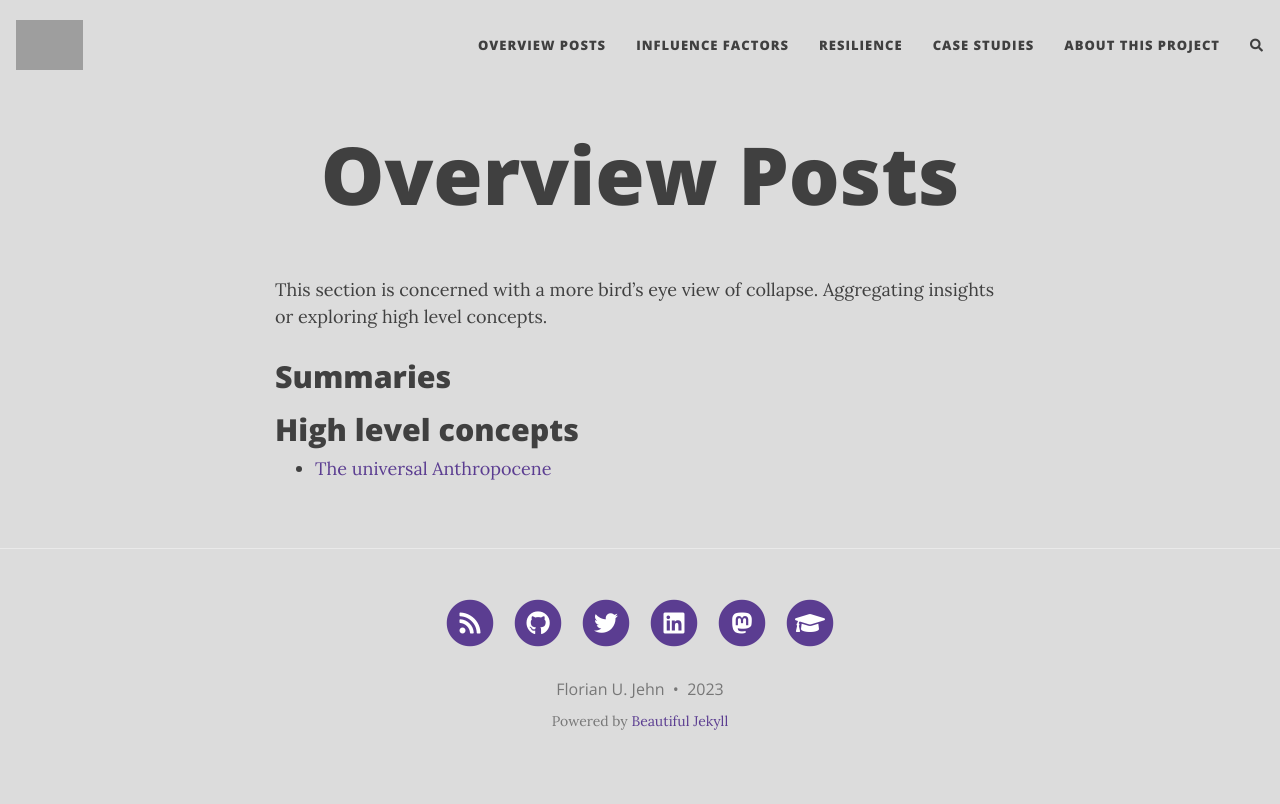
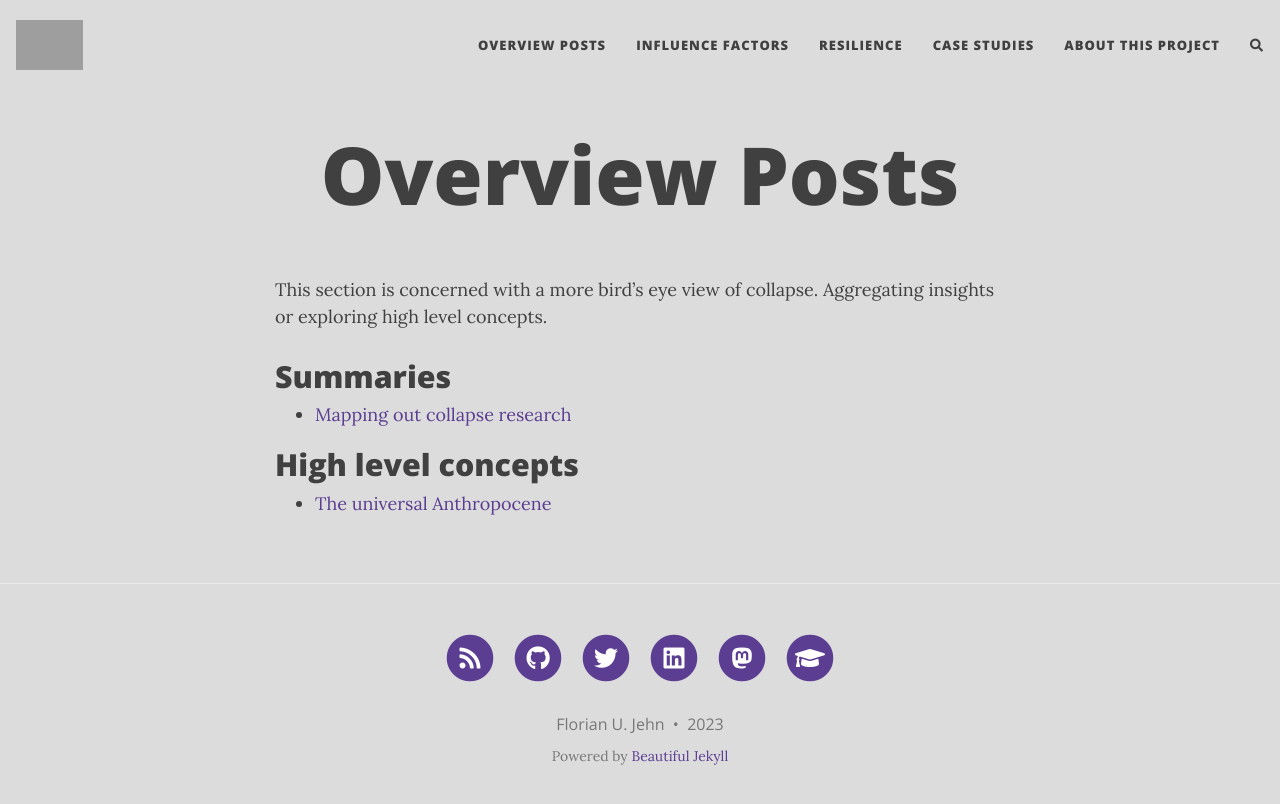
Before and after one commit to florianjehn/Societal_Collapse, a Jekyll site: the page built from overview.md, in a window 1280 px wide. Shown: the top 804 px of the page. Built offline with Jekyll 4.4.1, drawn with Linux system fonts in a browser that asks for light colours; nearby versions of some CDN libraries; comment, search, counter and statistics services are not loaded; grey boxes are pictures that could not be loaded.

Commit message:
Update overview.md

```diff
--- a/overview.md
+++ b/overview.md
@@ -6,7 +6,7 @@ title: Overview Posts
 This section is concerned with a more bird's eye view of collapse. Aggregating insights or exploring high level concepts.
 
 # Summaries
-
+* [Mapping out collapse research](https://florianjehn.github.io/Societal_Collapse/2023-06-06-collapse_overview/)
 
 # High level concepts
 * [The universal Anthropocene](https://florianjehn.github.io/Societal_Collapse/2022-04-26-anthropocene/)
```
